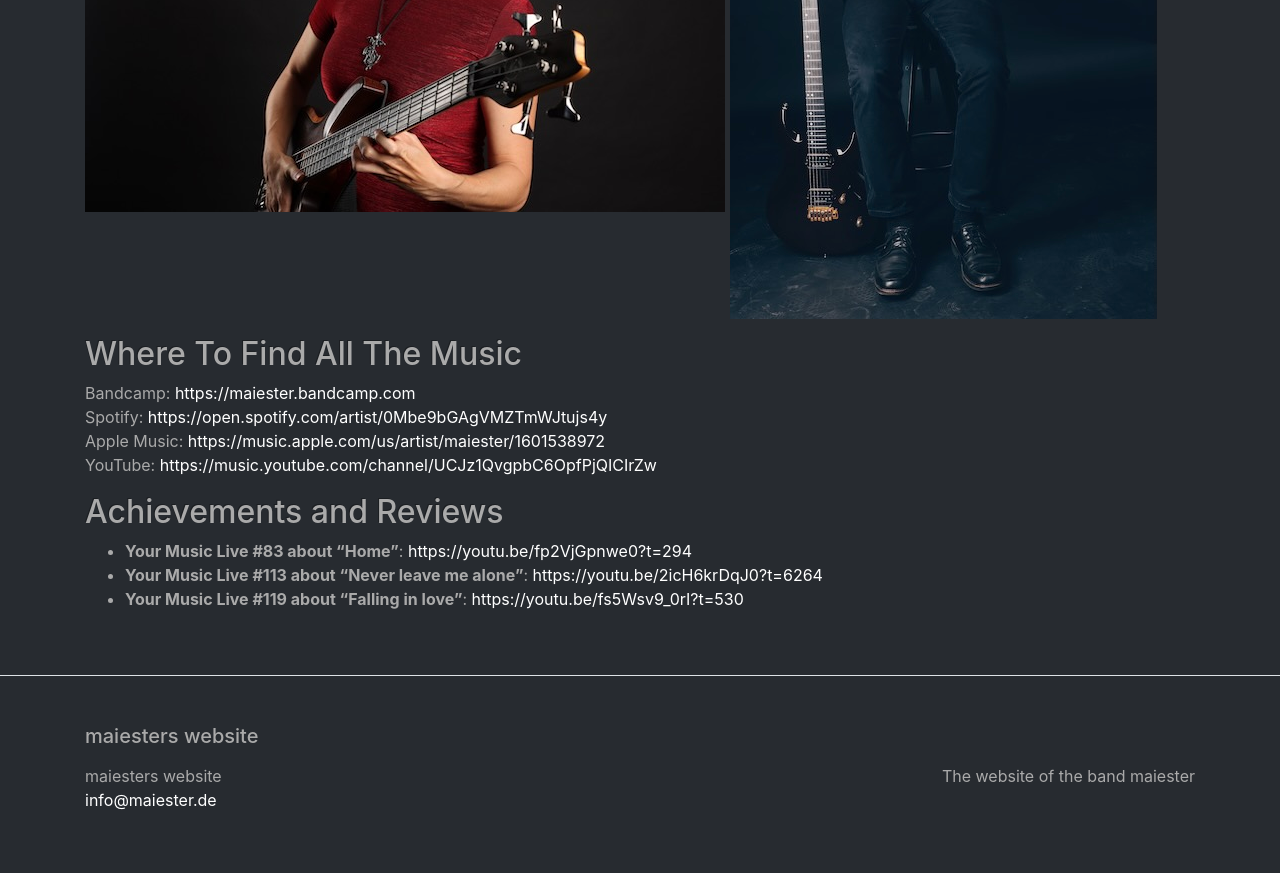
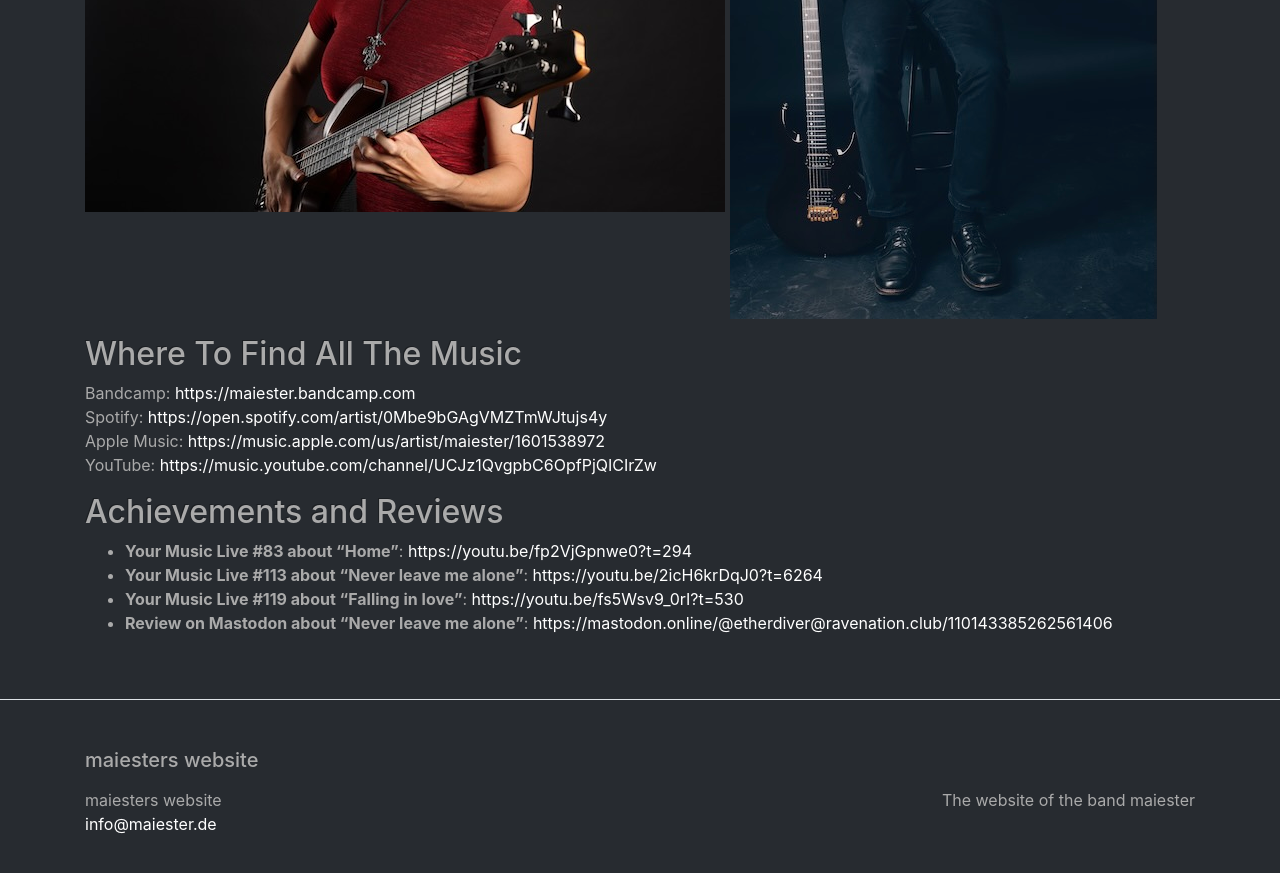
Before and after one commit to maiester/maiester.github.io, a Jekyll site: the page built from EPK.md, in a window 1280 px wide and 900 px high, scrolled down 3750 px. Shown: the top 873 px of the window. Built offline with Jekyll 4.4.1, drawn with Linux system fonts in a browser that asks for light colours; our own code applies the rules of GitHub Pages for plain Markdown files.

Commit message:
Update EPK.md

```diff
--- a/EPK.md
+++ b/EPK.md
@@ -48,3 +48,4 @@ YouTube: <https://music.youtube.com/channel/UCJz1QvgpbC6OpfPjQICIrZw>
 * **Your Music Live #83 about "Home"**: <https://youtu.be/fp2VjGpnwe0?t=294>
 * **Your Music Live #113 about "Never leave me alone"**: <https://youtu.be/2icH6krDqJ0?t=6264>
 * **Your Music Live #119 about "Falling in love"**: <https://youtu.be/fs5Wsv9_0rI?t=530>
+* **Review on Mastodon about "Never leave me alone"**: <https://mastodon.online/@etherdiver@ravenation.club/110143385262561406>
```
